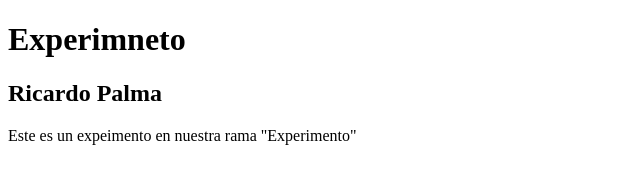
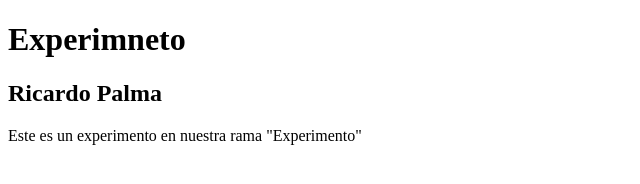
Before and after one commit to ricardoapalmap/Curso-Git, a plain HTML site: page index.html in a window 1280 px wide. Shown: the full height of the page, 0-640 px from the left. Drawn offline with Linux system fonts and the light colour scheme.

```diff
--- a/index.html
+++ b/index.html
@@ -1,7 +1,7 @@
 <!DOCTYPE html>
 <html lang="en">
   <head>
-    <meta charset="UTF-8">
+    <meta charset="UTF-8" />
     <title>Git y Github</title>
   </head>
   <body>
@@ -12,7 +12,7 @@
       <h2>Ricardo Palma</h2>
     </div>
     <footer>
-        <p>Este es un expeimento en nuestra rama "Experimento"</p>
+      <p>Este es un experimento en nuestra rama "Experimento"</p>
     </footer>
   </body>
 </html>
```
Lines whose indentation alone changed are shown as unchanged.
